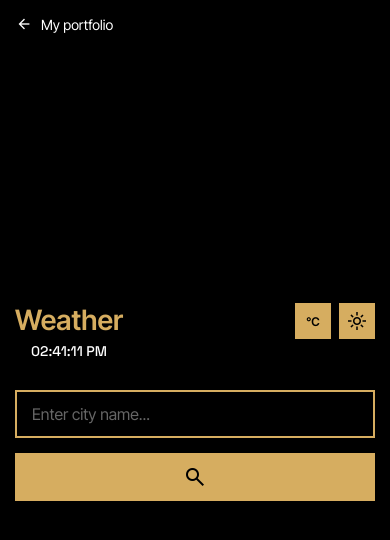
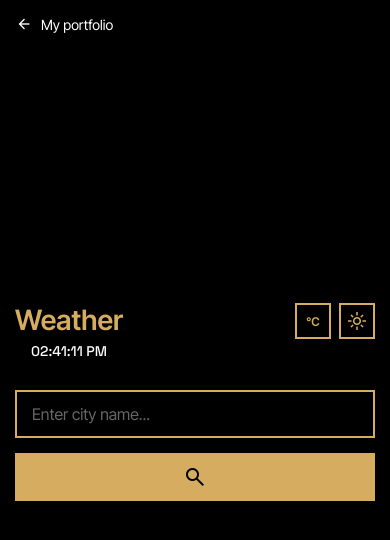
Before and after one commit to thekzbn/Weather-App, a plain HTML site: page index.html in a window 390 px wide. Drawn offline with nearby package versions, Linux system fonts and the light colour scheme.

Commit message:
Update style.css

```diff
--- a/assets/css/style.css
+++ b/assets/css/style.css
@@ -424,6 +424,8 @@ body {
         min-width: 36px;
         height: 36px;
         padding: 6px;
+	background: var(--bg-color);
+    color:var(--accent-color);
     }
 
     .theme-toggle .material-symbols-outlined {
```
